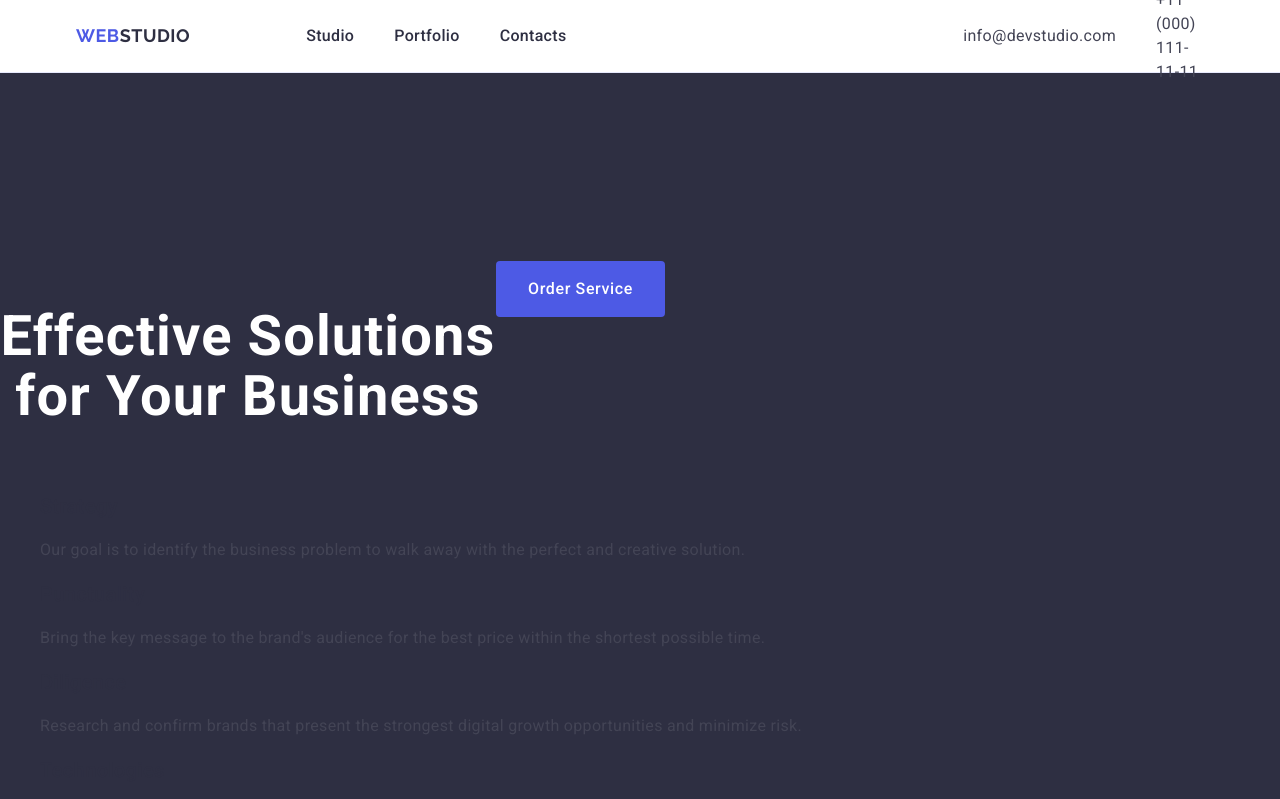
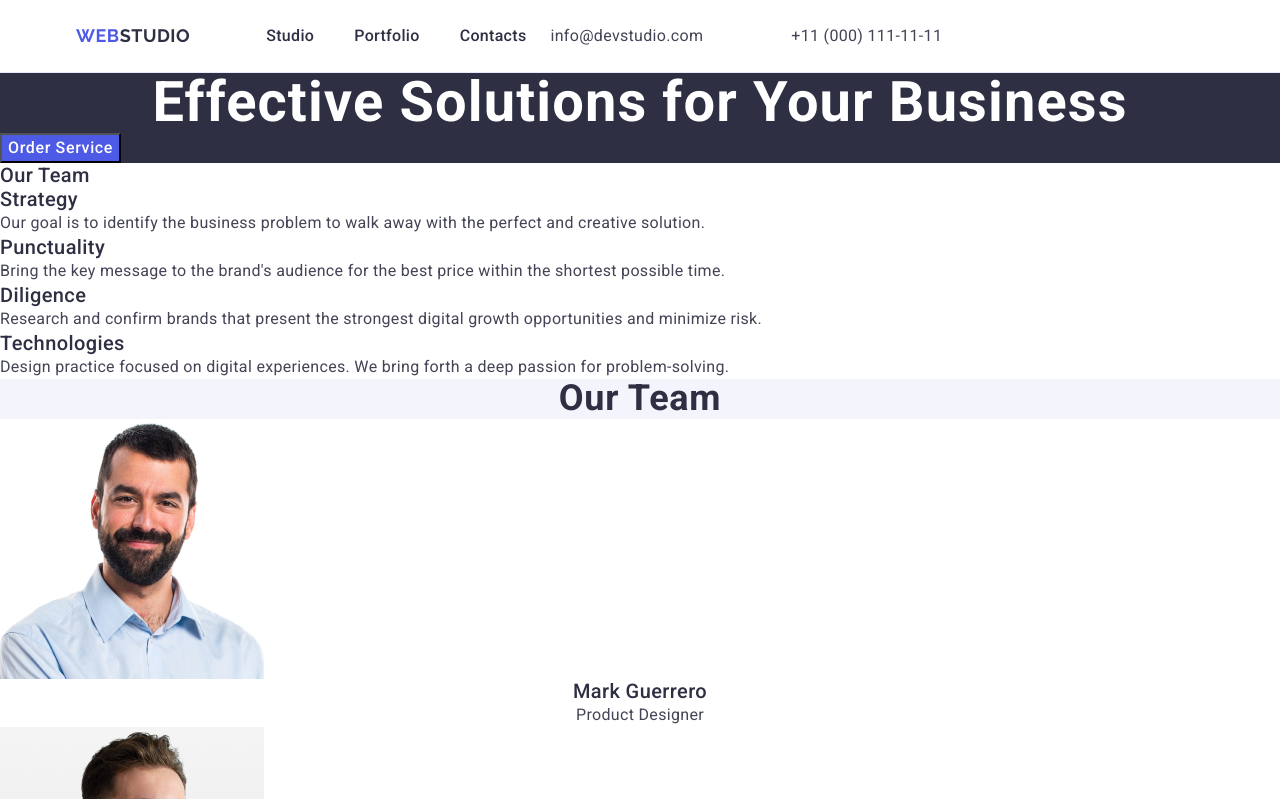
Before and after one commit to usamovara/goit-markup-hw-03, a plain HTML site: page index.html in a window 1280 px wide. Shown: the top 799 px of the page. Drawn offline with nearby package versions, Linux system fonts and the light colour scheme.

Commit message:
homework update
homework update

```diff
--- a/css/style.css
+++ b/css/style.css
@@ -1,19 +1,49 @@
 body {
-  font-family: Roboto, sans-serif;
+  font-family: "Roboto", sans-serif;
   color: #434455;
   background-color: #ffffff;
 }
 a {
   text-decoration: none;
+  color: currentColor;
 }
 ul {
-  list-style: none;
+  list-style-type: none;
+  margin: 0;
+  padding: 0;
+}
+h1,
+h2,
+h3,
+h4,
+h5,
+h6,
+p {
+  margin: 0;
 }
 
+button {
+  font-family: inherit;
+  cursor: pointer;
+  color: currentColor;
+}
 img {
   display: block;
 }
-.visibility-hidden {
+/*----------------- CONTAINER ------------------*/
+.container {
+  width: 1158px;
+  padding-left: 15px;
+  padding-right: 15px;
+  margin: 0 auto;
+}
+/*----------------- SECTION ------------------*/
+.section {
+  padding-top: 120px;
+  padding-bottom: 120px;
+}
+/*----------------- HIDDEN ------------------*/
+.visually-hidden {
   position: absolute;
   width: 1px;
   height: 1px;
@@ -25,63 +55,49 @@ img {
   clip: rect(0 0 0 0);
   overflow: hidden;
 }
+
 /*------------------- HEADER ---------------*/
+
 .header {
   border-bottom: 1px solid #e7e9fc;
-  background: #ffffff;
-  margin: 0;
-  padding: 0;
 }
-.container-header {
+
+.header .container {
   display: flex;
-  width: 1158px;
-  height: 72px;
-  margin: 0 auto;
-  padding-left: 15px;
-  padding-right: 15px;
-  align-items: center;
 }
 .header-nav {
   display: flex;
-  width: 1158px;
   align-items: center;
 }
+.header-list {
+  display: flex;
+  gap: 40px;
+}
 .header-logo {
-  margin-right: 76px;
   color: #4d5ae5;
-  font-family: Raleway, sans-serif;
+  font-family: "Raleway", sans-serif;
   font-size: 18px;
   font-style: normal;
   font-weight: 700;
   line-height: 1.17; /* 116.667% */
   letter-spacing: 0.54px;
   text-transform: uppercase;
+  margin-right: 76px;
 }
 .header-logo span {
   color: #2e2f42;
-  font-family: Raleway, sans-serif;
+  font-family: "Raleway", sans-serif;
 }
-.header-list {
-  display: flex;
-  gap: 40px;
-}
-.header-item {
-  gap: 40px;
-  margin-right: 0;
+
+.header-item-link {
+  display: block;
   padding-top: 24px;
   padding-bottom: 24px;
-}
-.header-item:last-child {
-  margin-right: 0;
-}
-.header-item-link {
   color: #2e2f42;
-  font-family: Roboto;
   font-size: 16px;
-  font-style: normal;
   font-weight: 500;
-  line-height: 1.5; /* 150% */
-  letter-spacing: 0.02em;
+  line-height: 1.5;
+  letter-spacing: 0.32px;
 }
 .header-item-link:hover {
   color: #404bbf;
@@ -90,42 +106,41 @@ img {
   color: #404bbf;
 }
 .address {
+  font-style: normal;
 }
 .address-list {
   display: flex;
+  gap: 40px;
   font-style: normal;
-  gap: 40px;
-  align-items: center;
-}
-.address-item {
-  align-items: center;
+  margin-left: auto;
 }
 .address-item-link {
+  display: block;
+  padding: 24px;
   color: #434455;
-  font-family: Roboto;
+  font-family: "Roboto";
   font-size: 16px;
   font-style: normal;
   font-weight: 400;
   line-height: 1.5; /* 150% */
   letter-spacing: 0.02em;
 }
-.address-item-link:hover,
-:focus {
+.address-item-link:hover {
+  color: #404bbf;
+}
+.address-item-link:focus {
   color: #404bbf;
 }
 /*------------------- MAIN ---------------*/
+.main {
+}
 .main-title {
-  display: flex;
-}
-.main-container {
-  background: #2e2f42;
-  padding-top: 188px;
-  padding-bottom: 188px;
+  background: var(--NAVY-BLUE, #2e2f42);
 }
 .main-title-item {
+  color: var(--WHITE, #fff);
   text-align: center;
-  max-width: 496px;
-  color: #ffffff;
+
   /* Header 1 */
   font-family: Roboto;
   font-size: 56px;
@@ -135,13 +150,8 @@ img {
   letter-spacing: 0.02em;
 }
 .main-title-button {
-  display: inline-block;
-  min-width: 169px;
-  height: 56px;
-  border: none;
-  border-radius: 4px;
   background-color: #4d5ae5;
-  color: #ffffff;
+  color: var(--WHITE, #fff);
   /* Button Text */
   font-family: Roboto, sans-serif;
   font-size: 16px;
@@ -161,7 +171,7 @@ img {
 .main-ourteam {
 }
 .main-ourteam-h2 {
-  color: #2e2f42;
+  color: var(--NAVY-BLUE, #2e2f42);
   /* Header 3 */
   font-family: Roboto, sans-serif;
   font-size: 20px;
@@ -173,7 +183,7 @@ img {
 .main-ourteam-list {
 }
 .main-ourteam-item {
-  color: #434455;
+  color: var(--SLATE, #434455);
   /* Body */
   font-family: Roboto, sans-serif;
   font-size: 16px;
@@ -183,7 +193,7 @@ img {
   letter-spacing: 0.02em;
 }
 .main-ourteam-subtitle {
-  color: #2e2f42;
+  color: var(--NAVY-BLUE, #2e2f42);
   /* Header 3 */
   font-family: Roboto, sans-serif;
   font-size: 20px;
@@ -199,7 +209,7 @@ img {
   background-color: #f4f4fd;
 }
 .main-people-title {
-  color: #2e2f42;
+  color: var(--NAVY-BLUE, #2e2f42);
   text-align: center;
   /* Header 2 */
   font-family: Roboto, sans-serif;
@@ -219,7 +229,7 @@ img {
 .main-people-img {
 }
 .main-people-subtitle {
-  color: #2e2f42;
+  color: var(--NAVY-BLUE, #2e2f42);
   text-align: center;
   /* Header 3 */
   font-family: Roboto, sans-serif;
@@ -230,7 +240,7 @@ img {
   letter-spacing: 0.02em;
 }
 .main-people-text {
-  color: #434455;
+  color: var(--SLATE, #434455);
   text-align: center;
   /* Body */
   font-family: Roboto;
@@ -244,7 +254,7 @@ img {
 .main-portfolio {
 }
 .main-portfolio-title {
-  color: #2e2f42;
+  color: var(--NAVY-BLUE, #2e2f42);
   text-align: center;
   /* Header 2 */
   font-family: Roboto;
@@ -262,7 +272,7 @@ img {
 .main-portfolio-img {
 }
 .main-portfolio-subtitle {
-  color: #2e2f42;
+  color: var(--NAVY-BLUE, #2e2f42);
   /* Header 3 */
   font-family: Roboto;
   font-size: 20px;
@@ -272,7 +282,7 @@ img {
   letter-spacing: 0.02em;
 }
 .main-portfolio-text {
-  color: #434455;
+  color: var(--SLATE, #434455);
   /* Body */
   font-family: Roboto;
   font-size: 16px;
@@ -283,10 +293,10 @@ img {
 }
 /*------------------- FOOTER ---------------*/
 .footer {
-  background: #2e2f42;
+  background: var(--NAVY-BLUE, #2e2f42);
 }
 .footer-link {
-  color: #4d5ae5;
+  color: var(--CLOUD, #4d5ae5);
   font-family: Raleway, sans-serif;
   font-size: 18px;
   font-style: normal;
@@ -296,11 +306,11 @@ img {
   text-transform: uppercase;
 }
 .footer-span {
-  color: #f4f4fd;
+  color: var(--IRIS, #f4f4fd);
   font-family: Raleway, sans-serif;
 }
 .footer-text {
-  color: #f4f4fd;
+  color: var(--CLOUD, #f4f4fd);
   /* Body */
   font-family: Roboto, sans-serif;
   font-size: 16px;
@@ -309,4 +319,5 @@ img {
   line-height: 1.5; /* 150% */
   letter-spacing: 0.02em;
 }
+
 /*------------------- END ------------------*/
--- a/index.html
+++ b/index.html
@@ -3,7 +3,7 @@
   <head>
     <meta charset="UTF-8" />
     <meta name="viewport" content="width=device-width, initial-scale=1.0" />
-    <title>Document</title>
+    <title>*****</title>
     <link rel="preconnect" href="https://fonts.googleapis.com" />
     <link rel="preconnect" href="https://fonts.gstatic.com" crossorigin />
     <link
@@ -18,7 +18,7 @@
   </head>
   <body>
     <header class="header">
-      <div class="container container-header">
+      <div class="container">
         <nav class="header-nav">
           <a class="header-logo" href="./index.html">Web<span>Studio</span></a>
           <ul class="header-list">
@@ -49,20 +49,19 @@
         </address>
       </div>
     </header>
-    <main>
-      <div class="main-container container">
+    <main class="main">
       <section class="main-title">
         <h1 class="main-title-item">Effective Solutions for Your Business</h1>
         <button class="main-title-button" type="button">Order Service</button>
       </section>
       <section class="main-ourteam">
-          <h2 class="visibility-hidden">Our Team</h2>
+        <h2 class="main-ourteam-h2">Our Team</h2>
         <ul class="main-ourteam-list">
           <li class="main-ourteam-item">
             <h3 class="main-ourteam-subtitle">Strategy</h3>
             <p class="main-ourteam-text">
-                Our goal is to identify the business problem to walk away with
-                the perfect and creative solution.
+              Our goal is to identify the business problem to walk away with the
+              perfect and creative solution.
             </p>
           </li>
           <li class="main-ourteam-item">
@@ -208,7 +207,6 @@
           </li>
         </ul>
       </section>
-      </div>
     </main>
     <footer class="footer">
       <a class="footer-link" href="./index.html"
```
Lines whose indentation alone changed are shown as unchanged.
